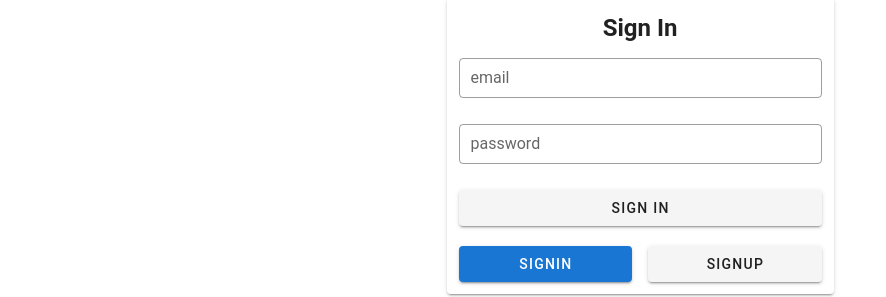
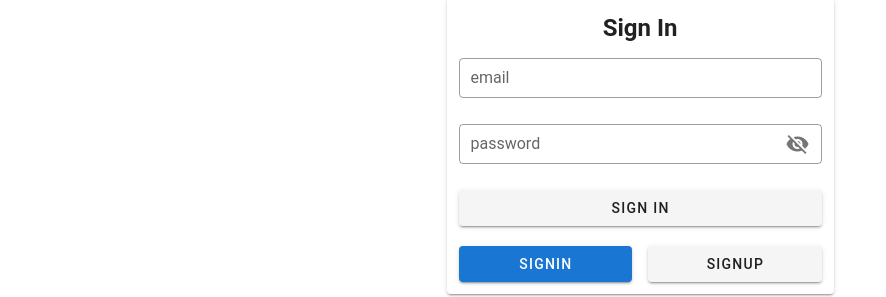
Before and after one commit to ra-md/crud-authentication-firebase-vuejs, a Vue app: page / in a window 1280 px wide. Shown: the part 268-565 px from the top of the page, without its empty margins (0-886 px from the left). Built offline with nearby package versions, Linux system fonts and the light colour scheme; no server answers.

Commit message:
modified:   src/components/AddTodo.vue 	modified:   src/views/Home.vue

```diff
--- a/src/components/AddTodo.vue
+++ b/src/components/AddTodo.vue
@@ -7,6 +7,7 @@
 				hide-details
 				append-outer-icon="mdi-plus"
 				@click:append-outer="addTodo"
+				:rules="[rules]"
 			></v-text-field>
 	</v-card>
 </template>
@@ -18,21 +19,26 @@
 		data() {
 			return {
 				text: '',
+				rules: value => {
+					return /\S/.test(value)
+				}
+			}
+		},
+		computed: {
+			notEmpty() {
+				return /\S/.test(this.text)
 			}
 		},
 		methods: {
 			addTodo() {
 				firebase.auth().onAuthStateChanged(user => {
 
-					if(user) {
+					if(user && this.notEmpty) {
 						firebase.firestore().collection('userCollection')
 						.doc(user.uid).collection('todos').doc().set({
 							title: this.text,
 							date: new Date(),
 							completed: false
-						})
-						.catch(err => {
-							console.log(err)
 						})
 
 						this.text = ''
--- a/src/views/Home.vue
+++ b/src/views/Home.vue
@@ -2,7 +2,7 @@
 		<v-card class="pa-3">
 			<v-form class="mb-5">
 				<h2 class="mb-3">{{changeName}}</h2>
-				<p class="font-weight-light mb-3 red--text" v-show="errorMessage">{{ error.message }}</p>
+				<p class="font-weight-light mb-3 red--text" v-show="errorMessageUser">{{ error.message }}</p>
 				<v-text-field
 					type="email"
 					label="email"
@@ -10,14 +10,19 @@
 					outlined
 					v-model="email"
 					:error-messages="emailErrorMessage"
+					:rules="[rules.required, rules.email]"
 				></v-text-field>
 				<v-text-field
-					type="password"
+					:type="showPassword ? 'text' : 'password'"
+					:append-icon="showPassword ? 'mdi-eye' : 'mdi-eye-off'"
+					@click:append="showPassword = !showPassword"
 					label="password"
 					dense
 					outlined
 					v-model="password"
 					:error-messages="passwordErrorMessage"
+					:rules="[rules.required, rules.counter]"
+					minlength="6"
 				></v-text-field>
 				<v-btn block @click="switchToSignup ? signUp() : signIn()">{{changeName}}</v-btn>
 			</v-form>
@@ -39,13 +44,22 @@
 				error: {},
 				switchToSignup: false,
 				auth: firebase.auth(),
+				showPassword: false,
+				rules: {
+		          required: value => !!value || 'Required.',
+		          counter: value => value.length >= 6 || 'Min 6 characters',
+		          email: value => {
+		            const pattern = /^(([^<>()[\]\\.,;:\s@"]+(\.[^<>()[\]\\.,;:\s@"]+)*)|(".+"))@((\[[0-9]{1,3}\.[0-9]{1,3}\.[0-9]{1,3}\.[0-9]{1,3}])|(([a-zA-Z\-0-9]+\.)+[a-zA-Z]{2,}))$/
+		            return pattern.test(value) || 'Invalid e-mail.'
+		          },
+		        },
 			}
 		},
 		computed: {
 			changeName() {
 				return this.switchToSignup ? 'Sign Up' : 'Sign In'
 			},
-			errorMessage() {
+			errorMessageUser() {
 				return this.error.code === 'auth/user-not-found' || this.error.code === 'auth/email-already-in-use'
 			},
 			passwordErrorMessage() {
@@ -70,7 +84,6 @@
 				})
 				.catch(error => {
 					this.error = error
-					console.log(error)
 				})
 			},
 			signUp() {
@@ -81,7 +94,6 @@
 				})
 				.catch(error => {
 					this.error = error
-					console.log(error)
 				})
 			}
 		}
```
